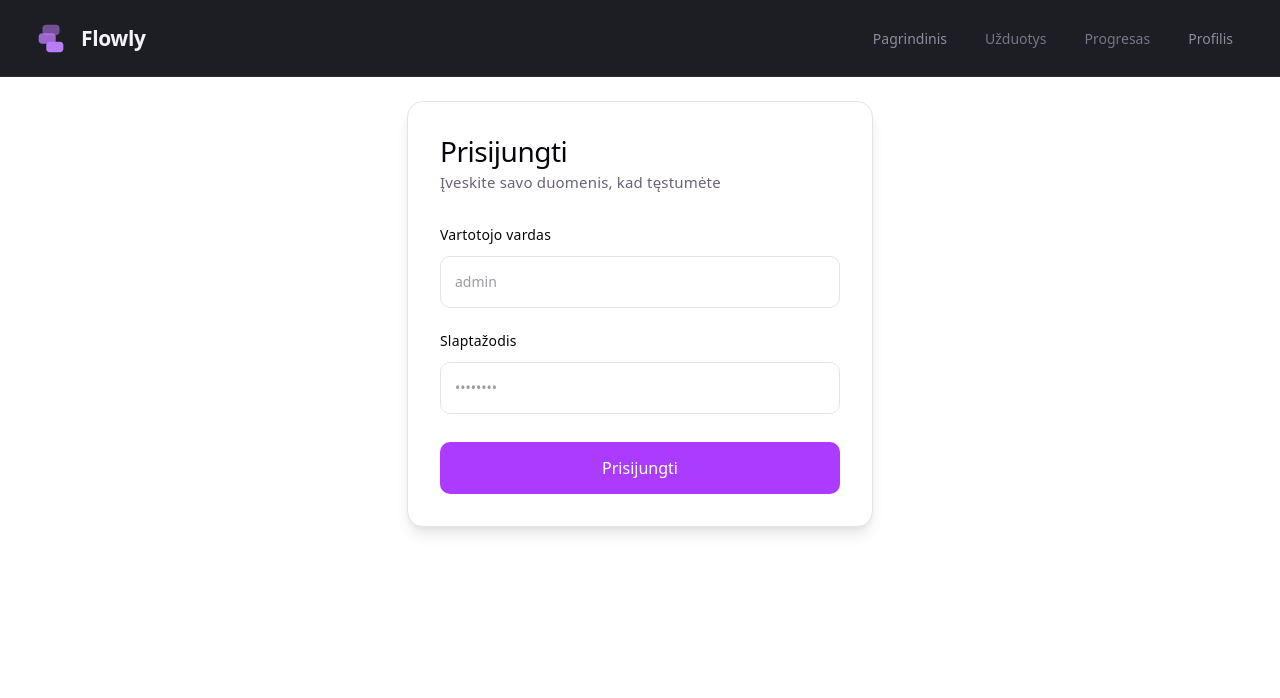
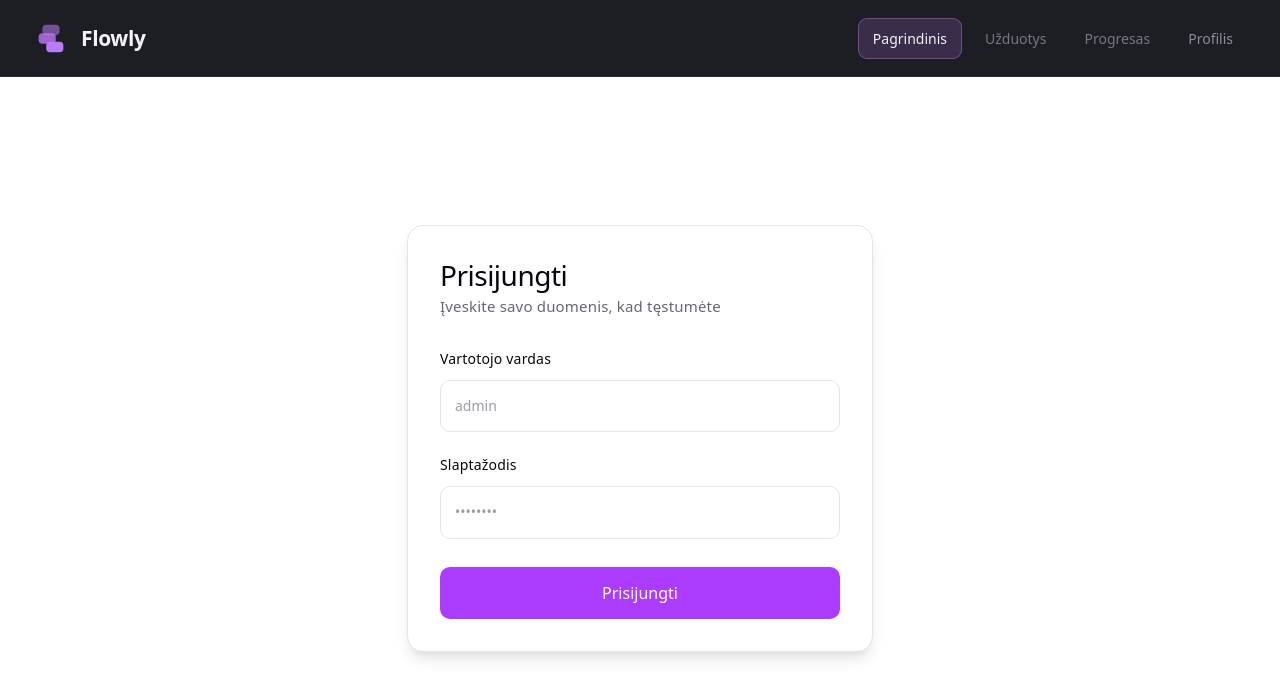
Before and after one commit to Gytisj/pirmas-projektas, a React (Vite) app: page / in a window 1280 px wide. Shown: the top 698 px of the page. Built offline with nearby package versions, Linux system fonts and the light colour scheme.

Commit message:
prijungtas profile prie app.jsx

```diff
--- a/src/App.jsx
+++ b/src/App.jsx
@@ -78,15 +78,11 @@ function App() {
   }).length;
 
   return (
-    <div
-      data-active-page={activePage}
-      data-profile-user={user.name}
-      data-profile-email={user.email}
-      data-profile-component={typeof Profile}
-      data-set-active-page={typeof setActivePage}
-    >
-      <Navbar />
+    <>
+      <Navbar activePage={activePage} onNavigate={setActivePage} />
 
+      {activePage === "home" && (
+        <>
           {isLoggedIn && (
             <header className="welcome-message">
               <h1>Sveiki sugrįžę!</h1>
@@ -169,7 +165,11 @@ function App() {
               </>
             )}
           </main>
-    </div>
+        </>
+      )}
+
+      {activePage === "profile" && <Profile user={user} tasks={tasks} />}
+    </>
   );
 }
 
```
Lines whose indentation alone changed are shown as unchanged.
